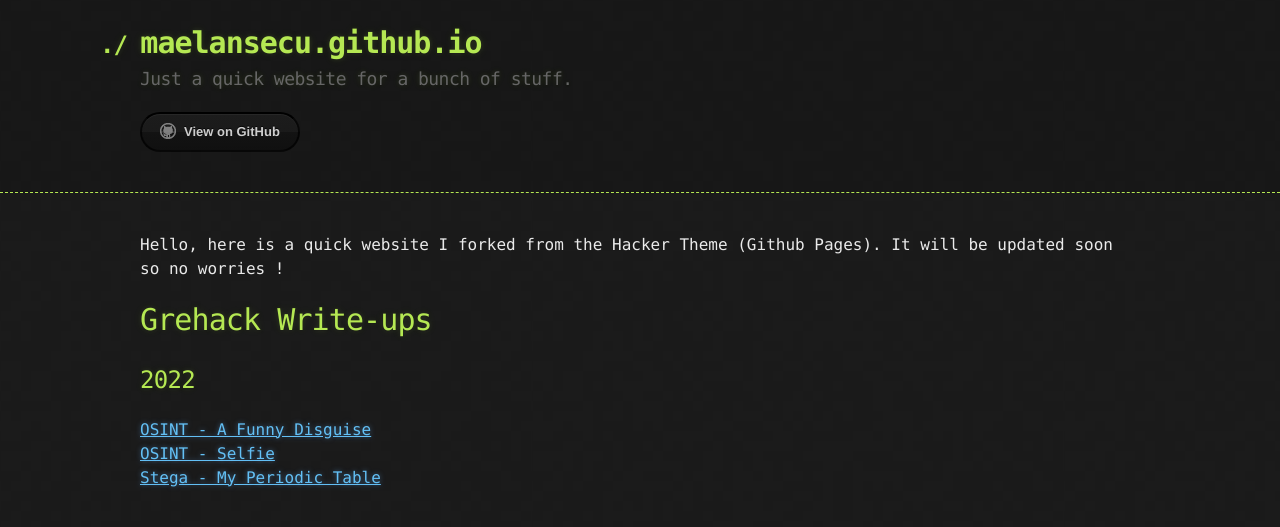
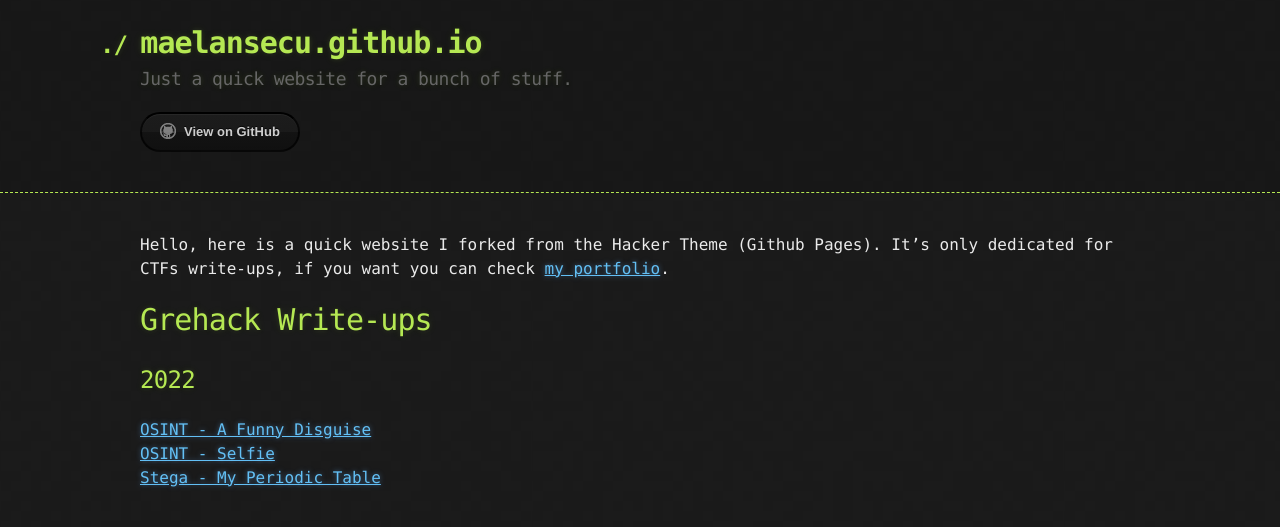
Before and after one commit to maelansecu/maelansecu.github.io, a Jekyll site: the page built from index.md, in a window 1280 px wide. Shown: the top 527 px of the page. Built offline with Jekyll 4.4.1, drawn with Linux system fonts in a browser that asks for light colours.

Commit message:
Update index.md

```diff
--- a/index.md
+++ b/index.md
@@ -3,7 +3,7 @@ layout: default
 ---
 
 Hello, here is a quick website I forked from the Hacker Theme (Github Pages).
-It will be updated soon so no worries !
+It's only dedicated for CTFs write-ups, if you want you can check [my portfolio](m0onshadow.github.io).
 
 # Grehack Write-ups
 
```
